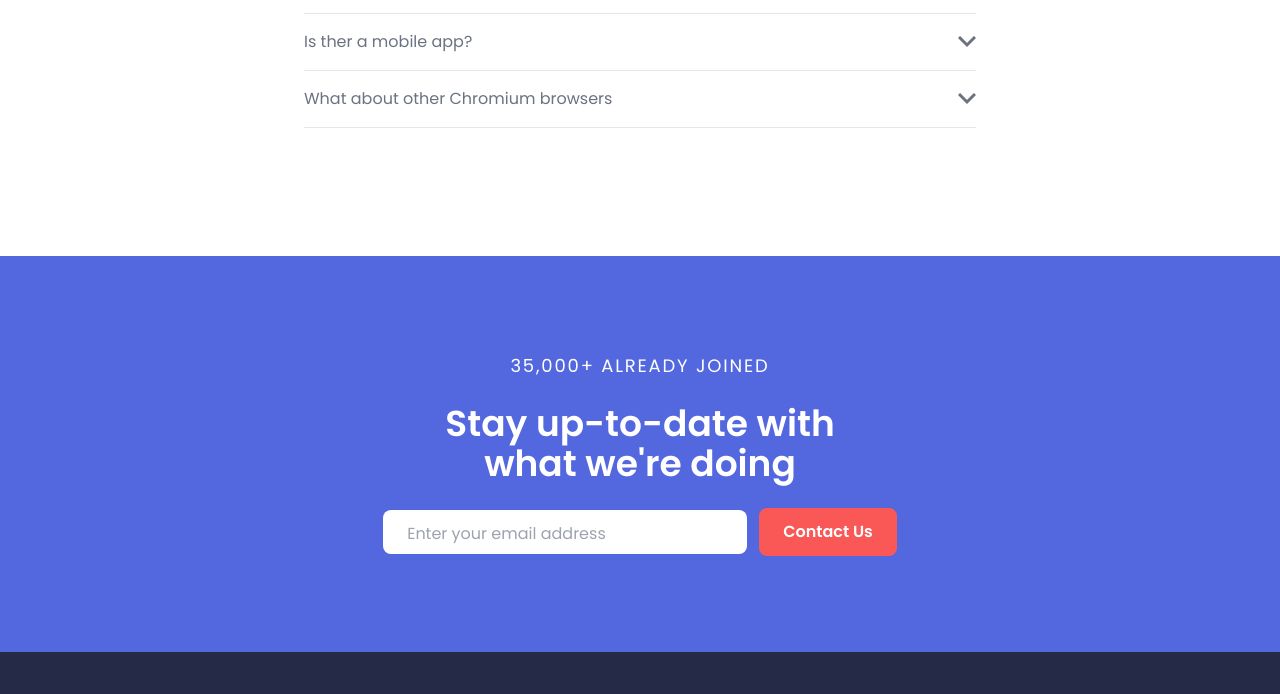
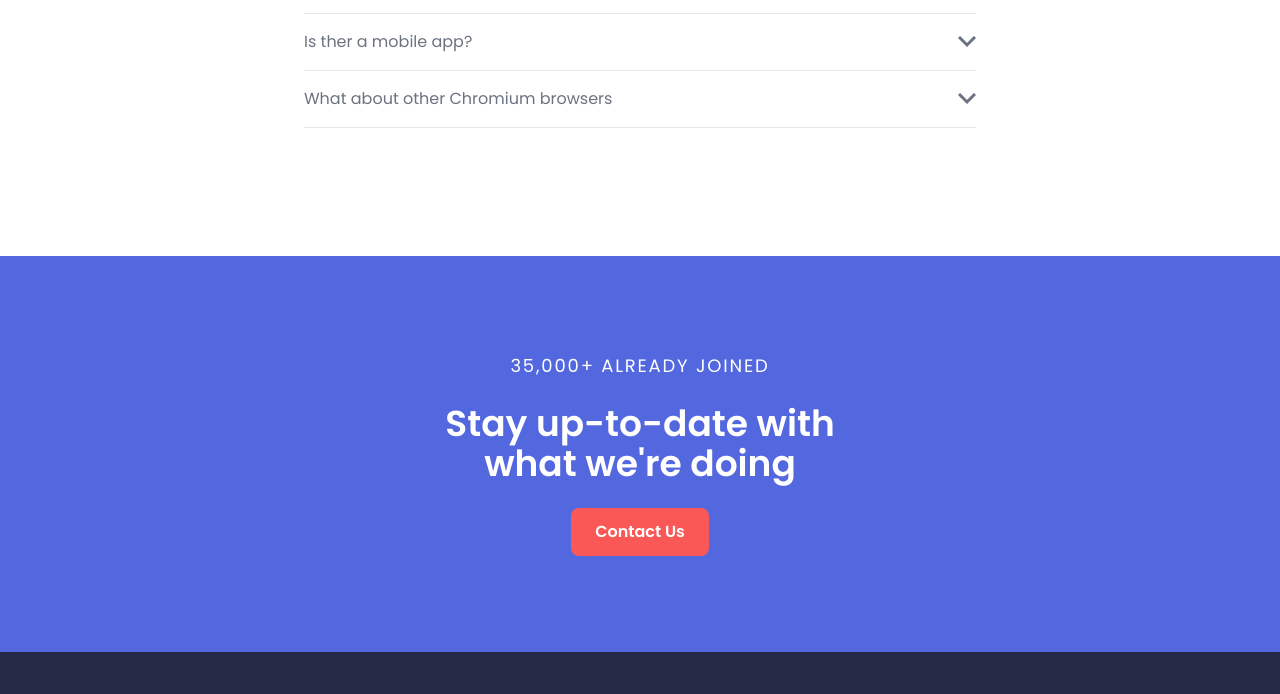
Before and after one commit to hrishikesh-kocharekar-dev/Bookmark-landing-page, a website: page index.html in a window 1280 px wide. Shown: the part 2538-3232 px from the top of the page. Drawn offline with Linux system fonts and the light colour scheme.

Commit message:
minor change

```diff
--- a/index.html
+++ b/index.html
@@ -569,11 +569,7 @@
           <div
             class="flex flex-col justify-between items-center mx-auto md:flex-row md:mx-0"
           >
-            <input
-              type="text"
-              class="flex-1 px-6 pt-3 pb-2 mb-4 rounded-lg border-1 border-white focus:outline-none md:mr-3 md:mb-0"
-              placeholder="Enter your email address"
-            />
+
 
             <input
               type="submit"
```
